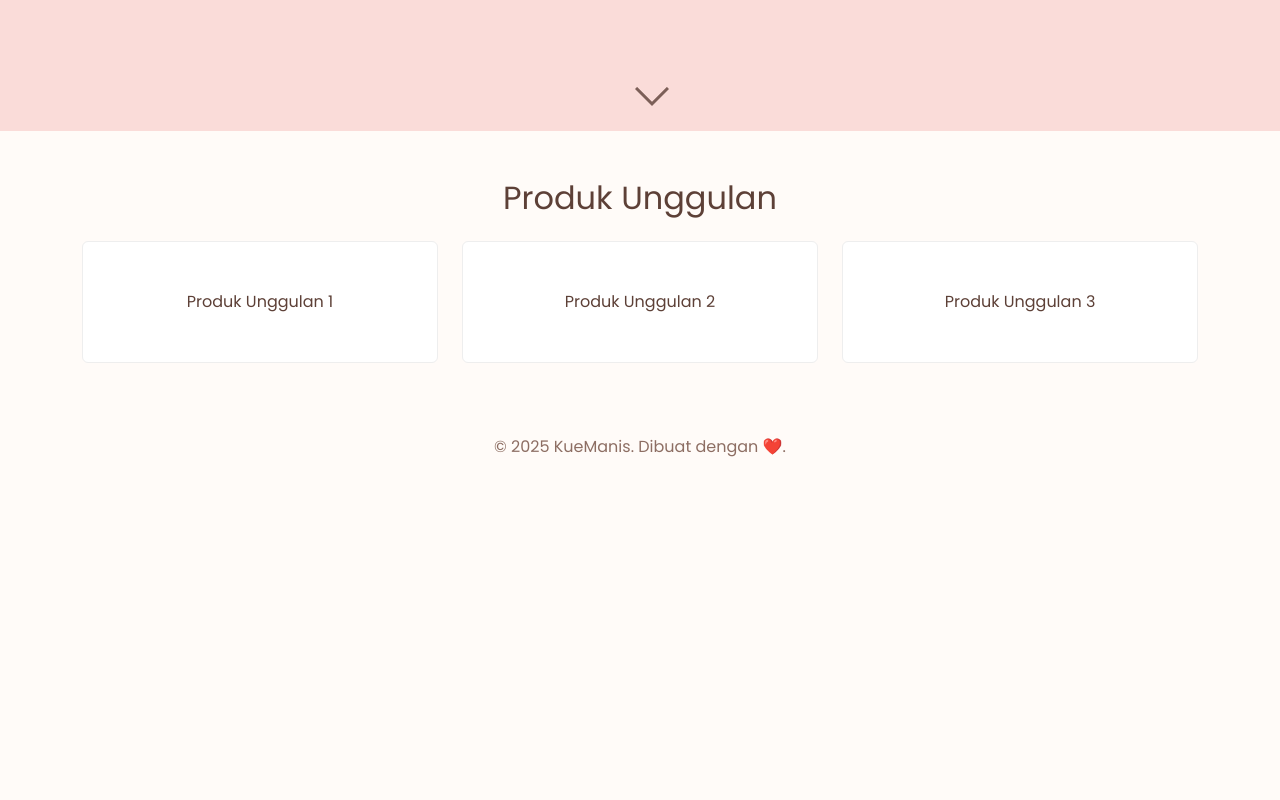
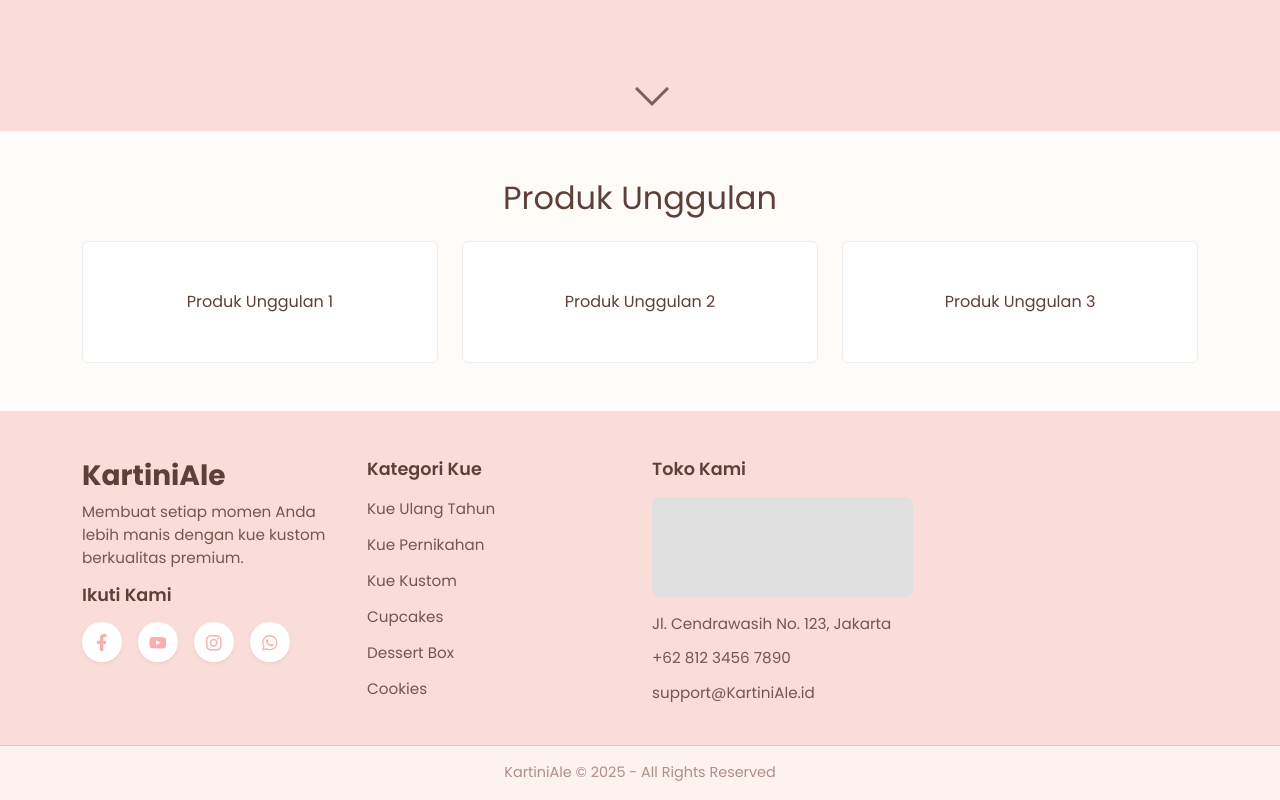
Before and after one commit to gromx-log/Kelompok-9-UAS-Front-End-Programming, a Next.js app in the folder client/: page / in a window 1280 px wide. Shown: the part 669-1469 px from the top of the page. Before the commit the page ends 1168 px from the top, so only its background shows below. Built offline with nearby package versions, Linux system fonts and the light colour scheme.

Commit message:
changing footer and navbar

```diff
--- a/client/src/components/footer.js
+++ b/client/src/components/footer.js
@@ -1,13 +1,73 @@
+import Link from 'next/link';
+import { FaFacebookF, FaYoutube, FaInstagram, FaWhatsapp } from 'react-icons/fa';
+
 export default function Footer() {
   return (
-    <footer
-      className="text-center text-lg-start mt-5"
-      style={{ backgroundColor: 'var(--color-bg)' }} // Gunakan warna dasar
-    >
-      <div className="container p-4">
-        <p className="text-center" style={{ color: 'var(--color-text-muted)' }}>
-          © {new Date().getFullYear()} KueManis. Dibuat dengan ❤️.
-        </p>
+    <footer className="footer-container" style={{ backgroundColor: 'var(--color-primary)' }}>
+      <div className="container pt-5 pb-4">
+        <div className="row g-4">
+          <div className="col-lg-3 col-md-6">
+            <h5 className="footer-brand">
+              KartiniAle
+            </h5>
+            <p className="footer-text-muted">
+              Membuat setiap momen Anda lebih manis dengan kue kustom
+              berkualitas premium.
+            </p>
+            <h6 className="footer-heading">Ikuti Kami</h6>
+            <div className="d-flex gap-3">
+              <a href="#" className="social-icon" aria-label="Facebook">
+                <FaFacebookF />
+              </a>
+              <a href="#" className="social-icon" aria-label="YouTube">
+                <FaYoutube />
+              </a>
+              <a href="#" className="social-icon" aria-label="Instagram">
+                <FaInstagram />
+              </a>
+              <a href="#" className="social-icon" aria-label="Whatsapp">
+                <FaWhatsapp />
+              </a>
+            </div>
+          </div>
+
+          {/* Kategori Kue */}
+          <div className="col-lg-3 col-md-6">
+            <h6 className="footer-heading">Kategori Kue</h6>
+            <ul className="footer-links-list">
+              <li><Link href="/products/birthday">Kue Ulang Tahun</Link></li>
+              <li><Link href="/products/wedding">Kue Pernikahan</Link></li>
+              <li><Link href="/products/custom">Kue Kustom</Link></li>
+              <li><Link href="/products/cupcakes">Cupcakes</Link></li>
+              <li><Link href="/products/dessert-box">Dessert Box</Link></li>
+              <li><Link href="/products/cookies">Cookies</Link></li>
+            </ul>
+          </div>
+
+          {/* Toko Kami */}
+          <div className="col-lg-3 col-md-6">
+            <h6 className="footer-heading">Toko Kami</h6>
+            <div
+              className="map-placeholder"
+              style={{ backgroundColor: '#E0E0E0', height: '100px', borderRadius: '8px' }}
+            ></div>
+            <ul className="footer-contact-list mt-3">
+              <li>Jl. Cendrawasih No. 123, Jakarta</li>
+              <li>+62 812 3456 7890</li>
+              <li>support@KartiniAle.id</li>
+            </ul>
+          </div>
+
+        </div>
+      </div>
+
+      {/* Copyright Bar */}
+      <div className="footer-copyright" style={{ backgroundColor: 'var(--color-bg)' }}>
+        <div className="container text-center py-3">
+          <p className="mb-0" style={{ color: 'var(--color-text-muted)', fontSize: '0.9rem' }}>
+            KartiniAle © {new Date().getFullYear()} - All Rights Reserved
+          </p>
+        </div>
       </div>
     </footer>
   );
--- a/client/src/components/navbar.js
+++ b/client/src/components/navbar.js
@@ -28,9 +28,8 @@ export default function Navbar() {
     >
       <div className="container">
         <Link href="/" legacyBehavior>
-          {/* Logo Brand sekarang akan menggunakan warna pink primer */}
           <a className="navbar-brand" style={{ fontWeight: 700, color: 'var(--color-primary)' }}>
-            KueManis
+            KartiniAle
           </a>
         </Link>
         <button
--- a/client/src/components/productCard.js
+++ b/client/src/components/productCard.js
@@ -2,7 +2,6 @@ import Image from 'next/image';
 
 export default function ProductCard({ title, description, price, imageUrl }) {
   return (
-    // Gunakan warna bg-light dan pastikan card memiliki tinggi sama (h-100)
     <div
       className="card h-100 shadow-sm border-0"
       style={{ backgroundColor: 'var(--color-bg-light)' }}
@@ -22,8 +21,6 @@ export default function ProductCard({ title, description, price, imageUrl }) {
         </p>
         <h6 className="card-subtitle mb-2 fw-bold">{price}</h6>
 
-        {/* Tombol ini otomatis menggunakan style --color-accent (Soft Berry) */}
-        {/* 'mt-auto' mendorong tombol ke bagian bawah card */}
         <a href="#" className="btn btn-primary w-100 mt-auto">
           Pesan Sekarang
         </a>
--- a/client/src/pages/index.js
+++ b/client/src/pages/index.js
@@ -7,7 +7,7 @@ export default function Home() {
       <div
         className="container-fluid"
         style={{
-          backgroundColor: 'var(--color-primary)', // Menggunakan Blush Pink
+          backgroundColor: 'var(--color-primary)',
           height: '100vh',
           display: 'flex',
           alignItems: 'center',
@@ -16,7 +16,6 @@ export default function Home() {
         }}
       >
         <div className="container text-center py-5">
-          {/* Teks sekarang menggunakan warna --color-text (Dark Chocolate) secara default */}
           <h1 className="display-4 fw-bold fade-in-up delay-1">
             Kue Kustom Sesuai Keinginan Anda
           </h1>
@@ -26,7 +25,6 @@ export default function Home() {
           </p>
           <div className="fade-in-up delay-3">
             <Link href="/products" legacyBehavior>
-              {/* Tombol akan menjadi 'btn-light' agar kontras di atas hero pink */}
               <a className="btn btn-light btn-lg mt-3">Lihat Katalog Kami</a>
             </Link>
           </div>
@@ -41,7 +39,6 @@ export default function Home() {
         <h2 className="text-center mb-4">Produk Unggulan</h2>
         <div className="row">
           <div className="col-md-4">
-            {/* Ganti bg-light dengan style card */}
             <div className="text-center p-5 rounded" style={{backgroundColor: 'var(--color-bg-light)', border: '1px solid #eee'}}>Produk Unggulan 1</div>
           </div>
           <div className="col-md-4">
--- a/client/src/pages/products.js
+++ b/client/src/pages/products.js
@@ -1,6 +1,6 @@
 import ProductCard from '../components/productCard';
 
-// Data dummy (nanti diganti dari API)
+// Data dummy
 const dummyProducts = [
   {
     id: 1,
@@ -27,7 +27,6 @@ const dummyProducts = [
 
 export default function ProductsPage() {
   return (
-    // 'pt-5' penting agar tidak tertutup navbar
     <div className="container my-5 pt-5">
       <h1 className="text-center mb-4">Katalog Kue Kami</h1>
 
--- a/client/src/styles/globals.css
+++ b/client/src/styles/globals.css
@@ -17,7 +17,7 @@ body {
   font-family: 'Poppins', -apple-system, BlinkMacSystemFont, Segoe UI, Roboto,
     Oxygen, Ubuntu, Cantarell, Fira Sans, Droid Sans, Helvetica Neue, sans-serif;
   color: var(--color-text);
-  background-color: var(--color-bg); /* Terapkan warna dasar baru */
+  background-color: var(--color-bg);
 }
 
 a {
@@ -29,25 +29,29 @@ a {
   box-sizing: border-box;
 }
 
-/* Kustomisasi Bootstrap (PENTING) */
+/* Bootstrap  */
 .btn-primary {
   background-color: var(--color-accent);
   border-color: var(--color-accent);
-  color: var(--color-bg-light); /* Teks putih di atas tombol berry */
+  color: var(--color-bg-light);
   font-weight: 600;
 }
 
 .btn-primary:hover {
-  background-color: #f79b9b; /* Versi lebih gelap dari --color-accent */
+  background-color: #f79b9b;
   border-color: #f79b9b;
   color: var(--color-bg-light);
 }
 
-/* --- Transisi dan Animasi (Tetap sama) --- */
+/* --- Transisi dan Animasi  --- */
 
 /* Transisi untuk Navbar */
 .navbar {
   transition: background-color 0.4s ease-out, box-shadow 0.4s ease-out;
+}
+
+.navbar .nav-link {
+  font-weight: 600;
 }
 
 /* Navbar saat di-scroll */
@@ -59,13 +63,10 @@ a {
 .navbar.scrolled .nav-link {
   color: var(--color-text) !important;
 }
-
-/* Link navbar saat transparan (di atas hero) */
+/* Link navbar saat transparan  */
 .navbar:not(.scrolled) .nav-link,
 .navbar:not(.scrolled) .navbar-brand {
-  /* Kita gunakan warna teks utama agar kontras dengan hero pink */
   color: var(--color-text) !important;
-  font-weight: 600; /* Sedikit tebal agar terbaca */
 }
 
 /* Keyframes untuk animasi Fade In Up */
@@ -80,7 +81,6 @@ a {
   }
 }
 
-/* Kelas untuk menerapkan animasi */
 .fade-in-up {
   opacity: 0;
   animation: fadeInUp 0.8s ease-out forwards;
@@ -97,8 +97,8 @@ a {
   left: 50%;
   width: 24px;
   height: 24px;
-  border-left: 3px solid var(--color-text);   /* Sesuaikan dengan warna teks */
-  border-bottom: 3px solid var(--color-text); /* Sesuaikan dengan warna teks */
+  border-left: 3px solid var(--color-text);
+  border-bottom: 3px solid var(--color-text);
   transform: rotate(-45deg);
   opacity: 0.8;
   animation: bounce 2s infinite;
@@ -115,3 +115,74 @@ a {
     transform: translateY(-8px) rotate(-45deg);
   }
 }
+
+.footer-container {
+  color: var(--color-text);
+}
+
+.footer-brand {
+  font-weight: 700;
+  font-size: 1.75rem;
+  color: var(--color-text);
+}
+
+.footer-heading {
+  font-weight: 600;
+  font-size: 1.1rem;
+  margin-bottom: 1rem;
+  color: var(--color-text);
+}
+
+.footer-text-muted,
+.footer-links-list a,
+.footer-contact-list li {
+  color: var(--color-text);
+  opacity: 0.85;
+  font-size: 0.95rem;
+  text-decoration: none;
+  transition: opacity 0.2s ease-in-out;
+}
+
+.footer-links-list li,
+.footer-contact-list li {
+  margin-bottom: 0.75rem;
+}
+
+.footer-links-list a:hover {
+  opacity: 1;
+  text-decoration: underline;
+}
+
+.footer-links-list,
+.footer-contact-list {
+  list-style: none;
+  padding-left: 0;
+}
+
+/* Ikon Sosial Media */
+.social-icon {
+  display: flex;
+  align-items: center;
+  justify-content: center;
+  width: 40px;
+  height: 40px;
+  border-radius: 50%;
+  background-color: var(--color-bg-light);
+  color: var(--color-accent);
+  font-size: 1.1rem;
+  transition: all 0.2s ease-in-out;
+  box-shadow: 0 2px 5px rgba(0,0,0,0.05);
+}
+
+.social-icon:hover {
+  background-color: var(--color-accent);
+  color: var(--color-bg-light);
+  transform: translateY(-2px);
+  box-shadow: 0 4px 8px rgba(0,0,0,0.1);
+}
+
+/* Copyright Bar */
+.footer-copyright {
+  border-top: 1px solid var(--color-accent);
+  opacity: 0.7;
+}
--- /dev/null
+++ b/package.json
@@ -0,0 +1,5 @@
+{
+  "dependencies": {
+    "react-icons": "^5.5.0"
+  }
+}
```
Also changed, not shown: 1 other file (tests, documents, lock files or other folders).
